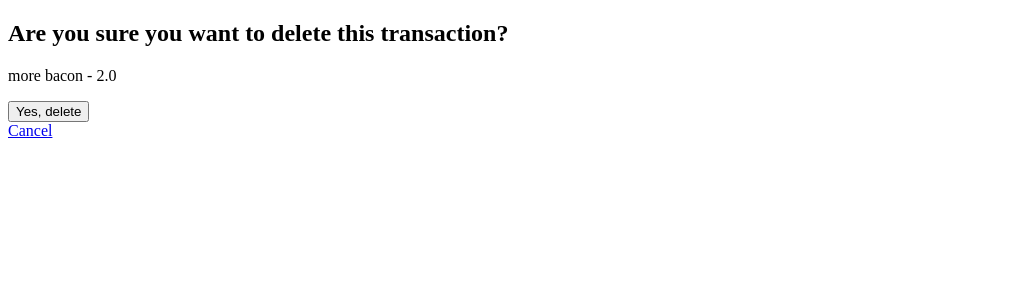
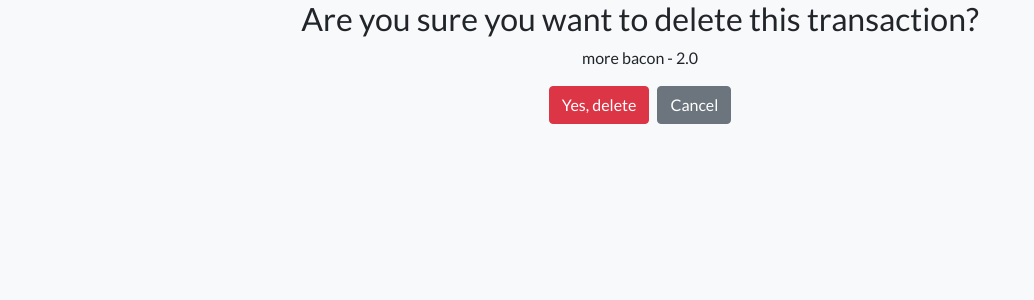
Before and after one commit to Richard-Hallam/Individual-Full-Stack-Project-Assessment, a Django app: page /transactions/delete/16/ in a window 1280 px wide. Shown: the top 300 px of the page, without its empty margins (0-1034 px from the left). Run offline with Django 4.2, Linux system fonts and the light colour scheme; a user stored in the database is signed in; data comes from the database, SQL or seed files in the repository.

Commit message:
added styling to delete transaction page.

```diff
--- a/transactions/templates/transactions/transaction_delete.html
+++ b/transactions/templates/transactions/transaction_delete.html
@@ -2,18 +2,39 @@
 <html>
 <head>
     <title>Delete Transaction</title>
+
+    <!--Google font import-->
+    <link rel="preconnect" href="https://fonts.googleapis.com">
+    <link rel="preconnect" href="https://fonts.gstatic.com" crossorigin>
+    <link href="https://fonts.googleapis.com/css2?family=Lato:ital,wght@0,100;0,300;0,400;0,700;0,900;1,100;1,300;1,400;1,700;1,900&family=Work+Sans:ital,wght@0,100..900;1,100..900&display=swap" rel="stylesheet">
+
+    <!-- Font Awesome CSS -->
+    <link rel="stylesheet" href="https://cdnjs.cloudflare.com/ajax/libs/font-awesome/5.15.3/css/all.min.css">
+
+    <!-- Bootstrap CSS -->
+    <link href="https://cdn.jsdelivr.net/npm/bootstrap@5.0.1/dist/css/bootstrap.min.css" rel="stylesheet"
+    integrity="sha384-+0n0xVW2eSR5OomGNYDnhzAbDsOXxcvSN1TPprVMTNDbiYZCxYbOOl7+AMvyTG2x" crossorigin="anonymous">
+
+    <!-- Custom CSS -->
+    <link rel="stylesheet" href="home/templates/styles/style.css">
 </head>
 <body>
+    <div class="d-flex flex-column align-items-center">
         {% if user.is_authenticated %}
         <h2>Are you sure you want to delete this transaction?</h2>
+        <div class="text-center w-50">
             <p>{{ transaction.transaction_name }} - {{ transaction.transaction_amount }}</p>
-    <form method="post">
+            <div class="d-flex justify-content-center">
+                <form method="post" class="me-2">
                     {% csrf_token %}
-        <button type="submit">Yes, delete</button>
+                    <button type="submit" class="btn btn-danger">Yes, delete</button>
                 </form>
-    <a href="{% url 'transactions_list' %}">Cancel</a>
+                <a href="{% url 'transactions_list' %}" class="btn btn-secondary">Cancel</a>
+            </div>
+        </div>
         {% else %}
         <p>You are not logged in</p>
         {% endif %}
+    </div>
 </body>
 </html>
```
Lines whose indentation alone changed are shown as unchanged.
